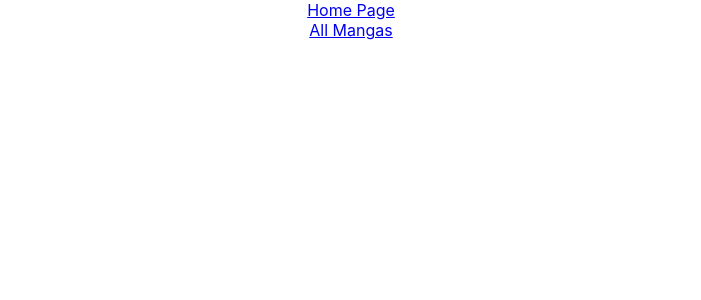
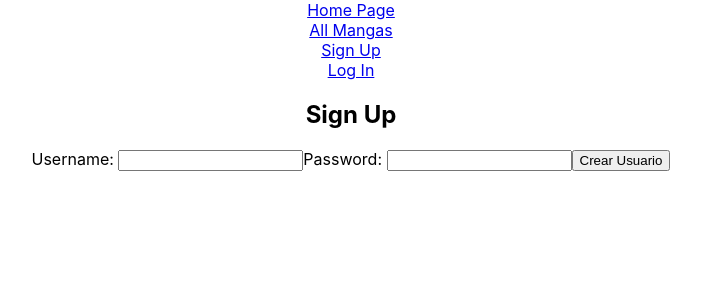
Before and after one commit to JaimeJacobo/full_app_front, a React (Create React App) app: page /signup in a window 1280 px wide. Shown: the top 300 px of the page, without its empty margins (289-990 px from the left). Built offline with nearby package versions, Linux system fonts and the light colour scheme; no server answers.

Commit message:
trying to fix log in

```diff
--- a/package.json
+++ b/package.json
@@ -6,6 +6,7 @@
     "@testing-library/jest-dom": "^5.11.6",
     "@testing-library/react": "^11.2.2",
     "@testing-library/user-event": "^12.4.0",
+    "axios": "^0.21.0",
     "react": "^17.0.1",
     "react-dom": "^17.0.1",
     "react-router-dom": "^5.2.0",
--- a/src/App.js
+++ b/src/App.js
@@ -2,27 +2,35 @@ import React from 'react'
 import './App.css';
 
 //Componentes
-import CreateUserForm from './components/CreateUserForm'
+import SignUp from './components/SignUp'
 import Home from './components/Home'
 import AllMangas from './components/AllMangas'
+import IndividualManga from './components/IndividualManga'
+import LogIn from './components/LogIn'
 //Dependencias
 import { Link, Route } from 'react-router-dom';
+import UserService from './services/UserService'
 
 class App extends React.Component {
 
   state = {
-    user: {username: '', password: ''}
+    isLogged: {},
+    newUser: {username: '', password: ''},
+    loggingUser: {username: '', password: ''}
   }
 
-  submitForm = (event)=>{
+  userService = new UserService()
+
+  //SIGNUP CONFIG
+  submitSignUp = (event)=>{
     event.preventDefault()
-    fetch('http://localhost:3000/new-user', {
+    fetch('http://localhost:3000/signup', {
       headers: {
         'Content-Type': 'application/json',
         'Accept': 'application/json'
       },
       method: "POST",
-      body: JSON.stringify(this.state.user)
+      body: JSON.stringify(this.state.newUser)
     })
     .then((result)=>{
       console.log(result)
@@ -32,19 +40,81 @@ class App extends React.Component {
     })
   }
 
-  changeHandler = (_eventTarget) => {
-    this.setState({user: {...this.state.user, [_eventTarget.name]: _eventTarget.value}})
+  changeHandlerSignUp = (_eventTarget) => {
+    this.setState({newUser: {...this.state.newUser, [_eventTarget.name]: _eventTarget.value}})
   }
 
+  //LOGIN CONFIG
+
+  submitLogIn = (event)=>{
+    event.preventDefault()
+    fetch('http://localhost:3000/login', {
+      headers: {
+        'Content-Type': 'application/json',
+        'Accept': 'application/json'
+      },
+      method: "POST",
+      body: JSON.stringify(this.state.loggingUser)
+    })
+    .then((result)=>{
+      this.userService.loggedin()
+    })
+    .catch((err)=>{
+      console.log(err)
+    })
+  }
+
+  changeHandlerLogIn = (_eventTarget) => {
+    this.setState({loggingUser: {...this.state.loggingUser, [_eventTarget.name]: _eventTarget.value}})
+  }
+
+  checkIfLoggedIn = ()=>{
+    fetch('http://localhost:3000/loggedin')
+    .then((data)=>{
+      return data.json()
+    })
+    .then((dataJSON)=>{
+      this.setState({isLogged: dataJSON})
+    })
+    .catch((err)=>{
+      console.log(err)
+    })
+  }
+
+  componentDidMount(){
+    this.checkIfLoggedIn()
+  }
+
+
   render(){
+    // this.checkIfLoggedIn()
     return (
       <div className="App">
         <Link to='/'>Home Page</Link>
         <br />
         <Link to='/all-mangas'>All Mangas</Link>
+        <br />
+        <Link to='/signup'>Sign Up</Link>
+        <br />
+        <Link to='/login'>Log In</Link>
 
         <Route exact path="/" component={Home} />
         <Route exact path="/all-mangas" component={AllMangas} />
+        <Route path='/all-mangas/:id' component={IndividualManga} />
+        <Route path='/signup' render={()=>
+          <SignUp
+            submitSignUp={this.submitSignUp}
+            newUser={this.state.newUser}
+            changeHandlerSignUp={this.changeHandlerSignUp}
+          />
+        } />
+        <Route path='/login' render={()=>
+          <LogIn
+            submitLogIn={this.submitLogIn}
+            loggingUser={this.state.loggingUser}
+            changeHandlerLogIn={this.changeHandlerLogIn}
+          />
+        } />
       </div>
     );
   }
@@ -59,12 +129,3 @@ export default App;
 //Autentificación (passport)
 //Deployment
 //Consultas a APIs externas
-
-
-
-
-// <CreateUserForm
- // submitForm={this.submitForm}
- // user={this.state.user}
- // changeHandler={this.changeHandler}
-///>
--- a/src/components/AllMangas.js
+++ b/src/components/AllMangas.js
@@ -1,6 +1,8 @@
 import React from 'react'
 
 import '../styles/AllMangas.css'
+
+import { Link } from 'react-router-dom';
 
 class AllMangas extends React.Component {
 
@@ -22,9 +24,9 @@ class AllMangas extends React.Component {
   }
 
   renderMangas = ()=>{
-    return this.state.mangas.map((manga)=>{
+    return this.state.mangas.map((manga, index)=>{
       return(
-        <div>
+        <Link to={`/all-mangas/${manga.mal_id}`} key={index}>
           <div className="manga-container">
             <img src={manga.image_url} alt={manga.title}/>
             <div className="title-and-score">
@@ -32,7 +34,7 @@ class AllMangas extends React.Component {
               <p>{manga.score}</p>
             </div>
           </div>
-        </div>
+        </Link>
       )
     })
   }
--- a/src/components/CreateUserForm.js
+++ /dev/null
@@ -1,32 +0,0 @@
-import React from 'react'
-
-const CreateUserForm = (props)=>{
-  // const {submitForm, user, changeHandler} = props
-  return(
-    <div>
-      <form onSubmit={props.submitForm}>
-
-        <label htmlFor="username">Username: </label>
-        <input
-          type="text"
-          name="username"
-          value={props.user.username}
-          onChange={(event)=>props.changeHandler(event.target)}
-        />
-
-        <label htmlFor="password">Password: </label>
-        <input
-          type="password"
-          name="password"
-          value={props.user.password}
-          onChange={(event)=>props.changeHandler(event.target)}
-        />
-
-        <button type="submit">Crear Usuario</button>
-
-      </form>
-    </div>
-  )
-}
-
-export default CreateUserForm
--- /dev/null
+++ b/src/components/IndividualManga.js
@@ -0,0 +1,32 @@
+import React from 'react'
+
+class IndividualManga extends React.Component{
+
+  state = {
+    mangaInfo: {}
+  }
+
+  componentDidMount(){
+    fetch(`https://api.jikan.moe/v3/manga/${this.props.match.params.id}`)
+    .then((data)=>{
+      return data.json()
+    })
+    .then((dataJSON)=>{
+      this.setState({mangaInfo: dataJSON})
+    })
+    .catch((err)=>{
+      console.log(err)
+    })
+  }
+
+  render(){
+    return(
+      <div>
+        <h2>{this.state.mangaInfo.title_english}</h2>
+        <img src={this.state.mangaInfo.image_url} alt={this.state.mangaInfo.title_english}/>
+      </div>
+    )
+  }
+}
+
+export default IndividualManga
--- /dev/null
+++ b/src/components/LogIn.js
@@ -0,0 +1,33 @@
+import React from 'react'
+
+const LogIn = (props)=>{
+  // const {submitLogIn, loggingUser, changeHandlerLogIn} = props
+  return(
+    <div>
+      <h2>Log In</h2>
+      <form onSubmit={props.submitLogIn}>
+
+        <label htmlFor="username">Username: </label>
+        <input
+          type="text"
+          name="username"
+          value={props.loggingUser.username}
+          onChange={(event)=>props.changeHandlerLogIn(event.target)}
+        />
+
+        <label htmlFor="password">Password: </label>
+        <input
+          type="password"
+          name="password"
+          value={props.loggingUser.password}
+          onChange={(event)=>props.changeHandlerLogIn(event.target)}
+        />
+
+        <button type="submit">Log In</button>
+
+      </form>
+    </div>
+  )
+}
+
+export default LogIn
--- /dev/null
+++ b/src/components/SignUp.js
@@ -0,0 +1,33 @@
+import React from 'react'
+
+const SignUp = (props)=>{
+  // const {submitSignUp, newUser, changeHandlerSignUp} = props
+  return(
+    <div>
+      <h2>Sign Up</h2>
+      <form onSubmit={props.submitSignUp}>
+
+        <label htmlFor="username">Username: </label>
+        <input
+          type="text"
+          name="username"
+          value={props.newUser.username}
+          onChange={(event)=>props.changeHandlerSignUp(event.target)}
+        />
+
+        <label htmlFor="password">Password: </label>
+        <input
+          type="password"
+          name="password"
+          value={props.newUser.password}
+          onChange={(event)=>props.changeHandlerSignUp(event.target)}
+        />
+
+        <button type="submit">Crear Usuario</button>
+
+      </form>
+    </div>
+  )
+}
+
+export default SignUp
--- /dev/null
+++ b/src/services/UserService.js
@@ -0,0 +1,44 @@
+
+import axios from "axios";
+
+
+class UserService {
+
+  constructor() {
+    let service = axios.create({
+      baseURL: "http://localhost:3000",
+      withCredentials: true
+    });
+
+
+    this.service = service;
+  }
+
+  signup = (username, password) => {
+    return this.service.post("/signup", {username, password})
+    .then(response => response.data)
+  }
+
+
+  login = (username, password) => {
+    return this.service.post("/login", {username, password})
+    .then(response => response.data)
+  }
+
+  // getUser = () => {
+  //   return this.service.post("/getUser")
+  //   .then(response => response.data)
+  // }
+
+  loggedin = () =>{
+    return this.service.get("/loggedin")
+    .then(response => response.data)
+  }
+
+  logout = () =>{
+    return this.service.post("/logout", {})
+    .then(response => response.data)
+  }
+}
+
+export default UserService;
```
Also changed, not shown: 2 other files (tests, documents, lock files or other folders).
